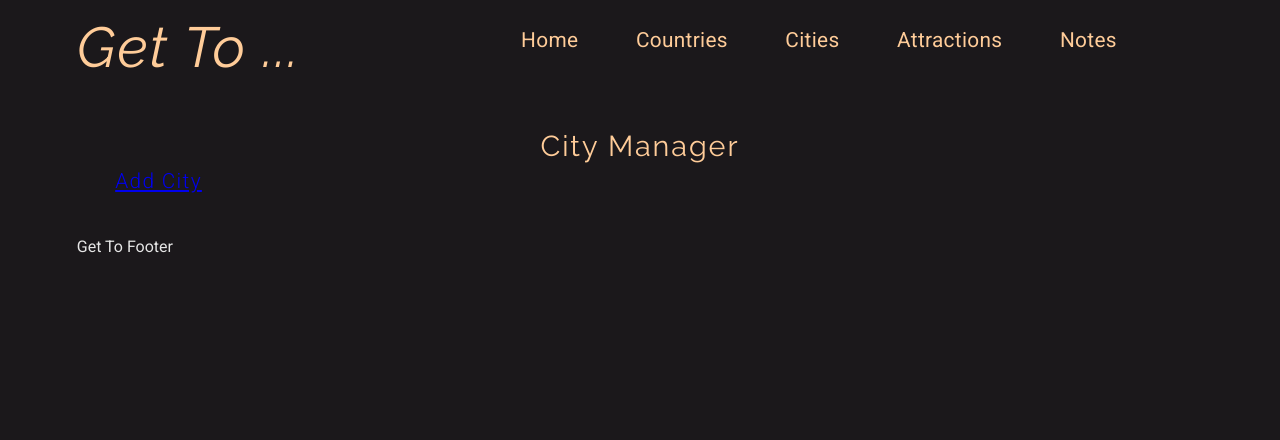
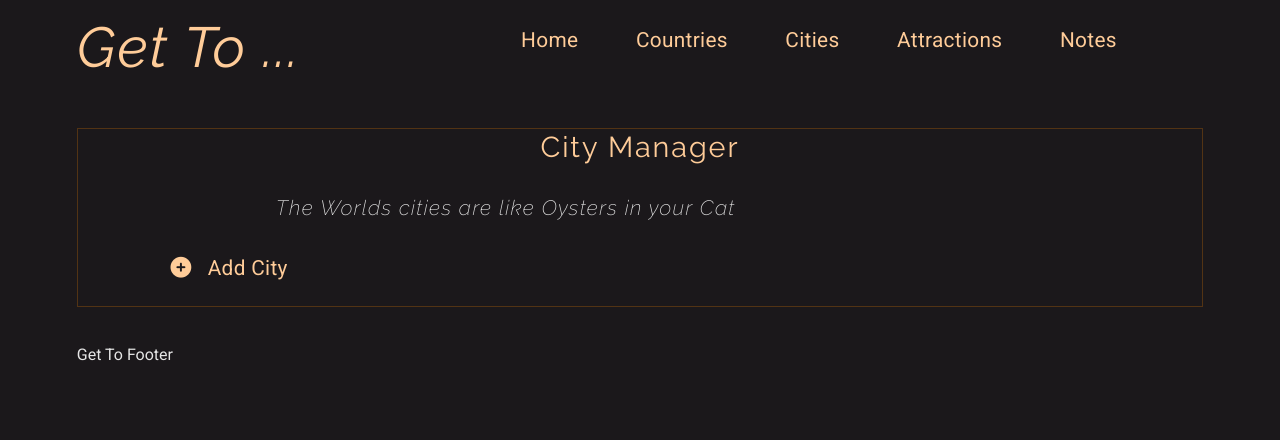
Before and after one commit to gm1wkr/cc_python_project, a Flask app: page /cities in a window 1280 px wide. Shown: the top 440 px of the page. Run offline with Flask 2, Linux system fonts and the light colour scheme; data that the repository does not hold is empty; some libraries are stand-ins or nearby versions.

Commit message:
secondary navigation html and css first pass

```diff
--- a/static/css/styles.css
+++ b/static/css/styles.css
@@ -25,7 +25,7 @@
     --color-10: hsl(0, 0%, 90%);
 
     --surface-40: hsl(290, 6%, 10%);
-    --surface-35: hsl(290, 10%, 12%);
+    --surface-35: hwb(290 11% 87%);
     --surface-30: hsl(290, 10%, 30%);
     --surface-20: hsl(290, 10%, 60%);
     --surface-10: hsl(290, 10%, 90%);
@@ -66,16 +66,20 @@ header {
     align-items: center;
 }
 
-ul.navigation {
+ul.navigation,
+.navigation-secondary > ul {
     list-style: none;
     display: flex;
 }
 
-ul.navigation>li {
+ul.navigation>li,
+.navigation-secondary > ul >li {
     margin-right: 1.2rem;
 }
 
-.navigation a {
+.navigation a,
+.navigation-secondary a,
+.link-button {
     font-size: 1.3rem;
     text-decoration: none;
     letter-spacing: 0.02rem;
@@ -85,9 +89,51 @@ ul.navigation>li {
     transition: var(--link-transition);
 }
 
-.navigation a:hover {
+.navigation a:hover,
+.navigation-secondary a:hover,
+.link-button:hover {
     color: var(--accent-color-30);
     border-bottom: 1px solid var(--accent-color-20);
+}
+
+.navigation-secondary{
+    margin: 1.6rem;
+    border-bottom: 1px solid var(--accent-color-50);
+}
+.manager-content {
+    margin-top:1.2rem;
+    border: 1px solid var(--accent-color-50);
+}
+.manager-content .tagline{
+    margin-top:1.2rem;
+}
+
+
+.link-button{
+    /* padding: 0.3rem 0; */
+    border: none;
+    background-color: transparent;
+}
+.link-button:hover{
+    color: #f20;
+}
+/* .navigation-secondary a {
+    font-size: 1.3rem;
+    text-decoration: none;
+    letter-spacing: 0.02rem;
+    color: var(--accent-color-15);
+    padding: 0.3rem 1.2rem;
+    border-bottom: 1px solid transparent;
+    transition: var(--link-transition);
+} */
+
+.navigation-secondary a:hover {
+    border-top: 1px solid var(--accent-color-10);
+}
+
+.navigation-secondary{
+   border: none;
+   background: transparent;
 }
 
 h1,
@@ -179,6 +225,7 @@ p.tagline {
     font-family: 'Raleway', sans-serif;
     font-style: italic;
     font-weight: 200;
+    margin:0;
     margin-bottom: 0.8rem;
     text-align: center;
     line-height: 2.8rem;;
@@ -277,9 +324,19 @@ footer {
     letter-spacing: 0.1rem;;
 }
 
+.attractions-grid-child a>span {
+    display: block;
+    font-size: 1rem;
+    padding: 0.3rem 1rem;
+}
+
 .attractions-grid-child a:hover {
     background-color: var(--surface-40);
     color: var(--accent-color-15);
     /* border-bottom: 1px solid var(--accent-color-10); */
     border-left: 2px solid var(--accent-color-10);
 }
+
+.mr-1 {
+    margin-right: 1rem
+}
--- a/templates/cities/index.html
+++ b/templates/cities/index.html
@@ -1,12 +1,26 @@
 {% extends 'base.html' %}
 
 {% block content %}
-    <h2>City Manager</h2>
-    <p><a href="/cities/new">Add City</a></p>
-    {% for city in all_cities %}
-    <p>
-        <a href="/cities/{{ city.id }}">{{ city.name }}</a> - {{ city.country.name }}
-    </p>
-    {% endfor %}
+    <section class="cities manager-content">
+        <h2>City Manager</h2>
+        <p class="tagline">The Worlds cities are like Oysters in your Cat</p>
+        <nav class="navigation-secondary">
+            <ul>
+                <li><a href="/cities/new"><i class="fa-solid fa-circle-plus mr-1"></i>Add City</a></li>
+            </ul>
+        </nav>
+
+        <ul>
+            {% for city in all_cities %}
+            <li>
+                <img src="https://flagcdn.com/16x12/{{city.country.code.lower()}}.png" srcset="https://flagcdn.com/32x24/{{city.country.code.lower()}}.png 2x,
+                https://flagcdn.com/48x36/{{city.country.code.lower()}}.png 3x" width="16" height="12" alt="{{city.country.name}}">
+
+                <a href="/cities/{{ city.id }}">{{ city.name }}</a> - {{ city.country.name }}
+            </li>
+            {% endfor %}
+        </ul>
+    </section>
+
 
 {% endblock content %}
```
Also changed, not shown: templates/attractions/index.html (+17 -5 lines), templates/attractions/show.html (+13 -5 lines), templates/countries/index.html (+16 -9 lines), templates/index.html (+27 -3 lines), templates/notes/index.html (+15 -6 lines), templates/notes/show.html (+17 -0 lines).
